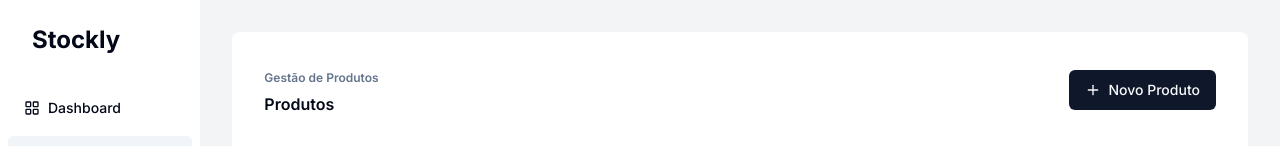
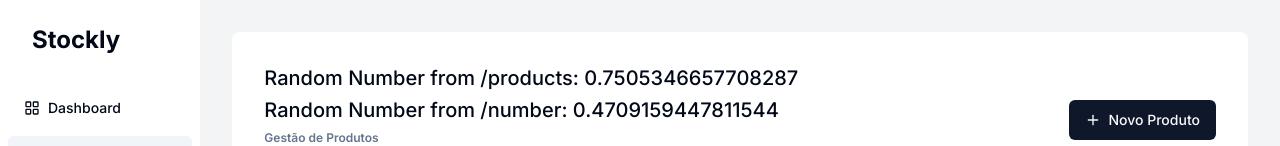
Before and after one commit to ryanfigueredo/stockly, a Next.js app: page /products in a window 1280 px wide. Shown: the top 146 px of the page. Built offline with nearby package versions, Linux system fonts and the light colour scheme; no server answers; the database is empty.

Commit message:
feat: enhance products API to include random number and add new number API

```diff
--- /dev/null
+++ b/app/api/number/route.ts
@@ -0,0 +1,4 @@
+export async function GET() {
+  const randomNumber = Math.random();
+  return Response.json({ randomNumber }, { status: 200 });
+}
--- a/app/api/products/route.ts
+++ b/app/api/products/route.ts
@@ -4,9 +4,13 @@ import { db } from "@/app/_lib/prisma";
 
 export async function GET() {
   const products = await db.product.findMany({});
-  return Response.json(products, {
-    status: 200,
-  });
+  const randomNumber = Math.random();
+  return Response.json(
+    { products, randomNumber },
+    {
+      status: 200,
+    },
+  );
 }
 
 export async function POST(request: Request) {
--- a/app/products/page.tsx
+++ b/app/products/page.tsx
@@ -4,12 +4,33 @@ import { productTableColumns } from "./_components/table-columns";
 import { DataTable } from "../_components/ui/data-table";
 
 const ProductsPage = async () => {
-  const response = await fetch("http://localhost:3000/api/products");
-  const products = response.json();
+  const response = await fetch("http://localhost:3000/api/products", {
+    method: "GET",
+    next: {
+      revalidate: 5,
+    },
+  });
+
+  const { randomNumber: randomNumber2 } = await (
+    await fetch("http://localhost:3000/api/number", {
+      next: {
+        revalidate: 10,
+      },
+    })
+  ).json();
+
+  const { products, randomNumber } = await response.json();
   return (
     <div className="m-8 w-full space-y-8 rounded-lg bg-white p-8">
       <div className="flex w-full items-center justify-between">
         <div className="space-y-1">
+          <h1 className="text-xl font-medium">
+            Random Number from /products: {randomNumber}
+          </h1>
+
+          <h1 className="text-xl font-medium">
+            Random Number from /number: {randomNumber2}
+          </h1>
           <span className="text-xs font-semibold text-slate-500">
             Gestão de Produtos
           </span>
@@ -19,10 +40,7 @@ const ProductsPage = async () => {
           <PlusIcon size={20} /> Novo Produto
         </Button>
       </div>
-      <DataTable
-        columns={productTableColumns}
-        data={JSON.stringify(JSON.stringify(products))}
-      />
+      <DataTable columns={productTableColumns} data={products} />
     </div>
   );
 };
```
